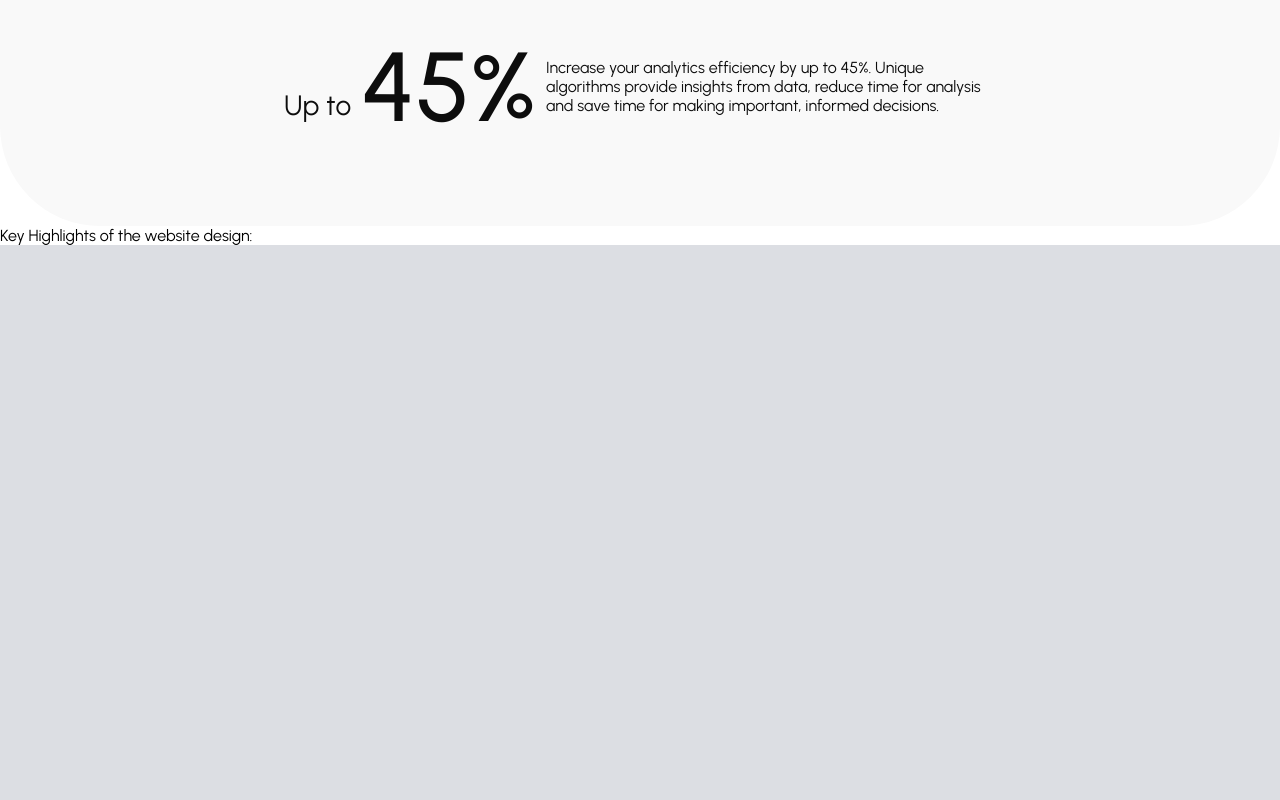
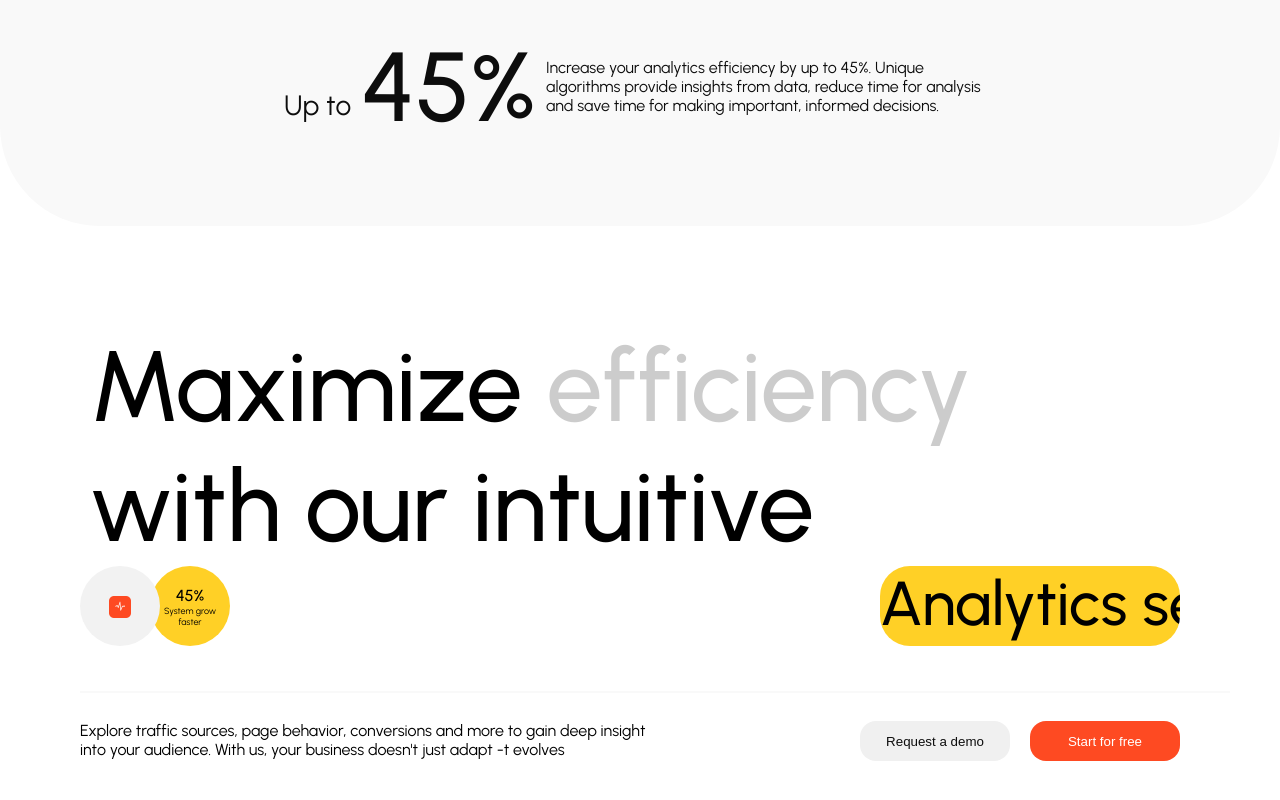
Before and after one commit to w3bh4ck/animated-landing-template, a React (Vite) app: page / in a window 1280 px wide. Shown: the part 1511-2311 px from the top of the page. Before the commit the page ends 1756 px from the top, so only its background shows below. Built offline with nearby package versions, Linux system fonts and the light colour scheme.

Commit message:
Feat_: Add the product efficiency section

```diff
--- a/src/components/common/Button.tsx
+++ b/src/components/common/Button.tsx
@@ -5,11 +5,20 @@ interface Iprops {
   label: string;
   type?: "button" | "submit" | "reset";
   bgColor?: string;
+  height?: string;
+  width?: string;
+  color?: string;
 }
 
-const Button: FC<Iprops> = ({ label, type, bgColor }) => {
+const Button: FC<Iprops> = ({ label, type, bgColor, height, width, color }) => {
   return (
-    <StyledBotton bgColor={bgColor} type={type || "button"}>
+    <StyledBotton
+      height={height}
+      width={width}
+      bgColor={bgColor}
+      type={type || "button"}
+      color={color}
+    >
       {label}
     </StyledBotton>
   );
@@ -19,13 +28,17 @@ export default Button;
 
 interface StyleProps {
   bgColor?: string;
+  height?: string;
+  width?: string;
+  color?: string;
 }
 const StyledBotton = styled.button<StyleProps>`
   border-radius: 16px;
   background-color: ${(props) => props.bgColor || props.theme.colors.white};
-  color: ${({ theme }) => theme.colors.dark};
+  color: ${(props) => (props.color ? props.color : props.theme.colors.dark)};
   padding: 0px 25px 0px 25px;
-  height: 45px;
+  height: ${(props) => props.height || "45px"};
+  width: ${(props) => props.width || "auto"};
   border: none;
   min-width: 80px;
   cursor: pointer;
--- /dev/null
+++ b/src/containers/landing/EfficiencySection.tsx
@@ -0,0 +1,113 @@
+import styled from "styled-components";
+import Button from "../../components/common/Button";
+
+const EfficiencySection = () => {
+  return (
+    <StyledEfficiencySection>
+      <div className="hero-text">
+        Maximize <span className="gray">efficiency</span>
+      </div>
+      <div className="hero-text">with our intuitive</div>
+      <div className="flx between">
+        <div className="flx lap-icons">
+          <StyledIconWrapper className="lap flx center" color="#f2f2f2">
+            <div className="pulse-icon">
+              <img src="/assets/images/pulse.png" height={22} width={22} />
+            </div>
+          </StyledIconWrapper>
+          <StyledIconWrapper color="#ffd026">
+            <div className="growth">45%</div>
+            <div>
+              System grow <br /> faster
+            </div>
+          </StyledIconWrapper>
+        </div>
+
+        <div className="analytics-service">Analytics service</div>
+      </div>
+      <hr />
+      <div className="flx between pt-2">
+        <div className="advantages">
+          Explore traffic sources, page behavior, conversions and more to gain
+          deep insight into your audience. With us, your business doesn't just
+          adapt -t evolves
+        </div>
+        <div className="flx actions">
+          <Button height="40px" width="150px" label="Request a demo" />
+          <Button
+            bgColor="#FE4A22"
+            height="40px"
+            width="150px"
+            label="Start for free"
+            color="white"
+          />
+        </div>
+      </div>
+    </StyledEfficiencySection>
+  );
+};
+
+export default EfficiencySection;
+
+const StyledEfficiencySection = styled.div`
+  padding: 100px 50px 30px 80px;
+  padding-bottom: 100px;
+  .gray {
+    color: #cccccc;
+  }
+  .hero-text {
+    font-size: 100px;
+    font-weight: 500;
+    padding-left: 10px;
+  }
+
+  .lap {
+    margin-right: -10px;
+    z-index: 2;
+  }
+  .pulse-icon {
+    margin-top: 30px;
+  }
+
+  .analytics-service {
+    height: 80px;
+    width: 300px;
+    background-color: #ffd026;
+    border-radius: 30px;
+    text-align: center;
+    font-size: 62px;
+    overflow-x: scroll;
+    white-space: nowrap;
+    font-weight: 500;
+    margin-right: 50px;
+  }
+
+  .advantages {
+    width: 580px;
+  }
+
+  hr {
+    margin-top: 45px;
+    border: 1px solid ${({ theme }) => theme.colors.lightGray};
+  }
+
+  .actions {
+    gap: 20px;
+    margin-right: 50px;
+  }
+`;
+
+const StyledIconWrapper = styled.div<{ color: string }>`
+  border-radius: 50%;
+  height: 80px;
+  width: 80px;
+  font-size: 9px;
+  text-align: center;
+  background-color: ${({ color }) => color};
+
+  .growth {
+    font-size: 16px;
+    margin-top: 20px;
+    font-weight: 500;
+  }
+`;
--- a/src/containers/landing/Highlights.tsx
+++ /dev/null
@@ -1,9 +0,0 @@
-const Highlights = () => {
-  return (
-    <div>
-      <div>Key Highlights of the website design:</div>
-    </div>
-  );
-};
-
-export default Highlights;
--- a/src/pages/LandingPage/LandingPage.tsx
+++ b/src/pages/LandingPage/LandingPage.tsx
@@ -1,13 +1,13 @@
 import HeroSection from "../../containers/landing/HeroSection";
 import AnalyticsSection from "../../containers/landing/AnalyticsSection";
-import Highlights from "../../containers/landing/Highlights";
+import EfficiencySection from "../../containers/landing/EfficiencySection";
 
 const LandingPage = () => {
   return (
     <div>
       <HeroSection />
       <AnalyticsSection />
-      <Highlights />
+      <EfficiencySection />
     </div>
   );
 };
```
Also changed, not shown: public/assets/icons_sprite.svg, public/assets/images/pulse.png (added).
